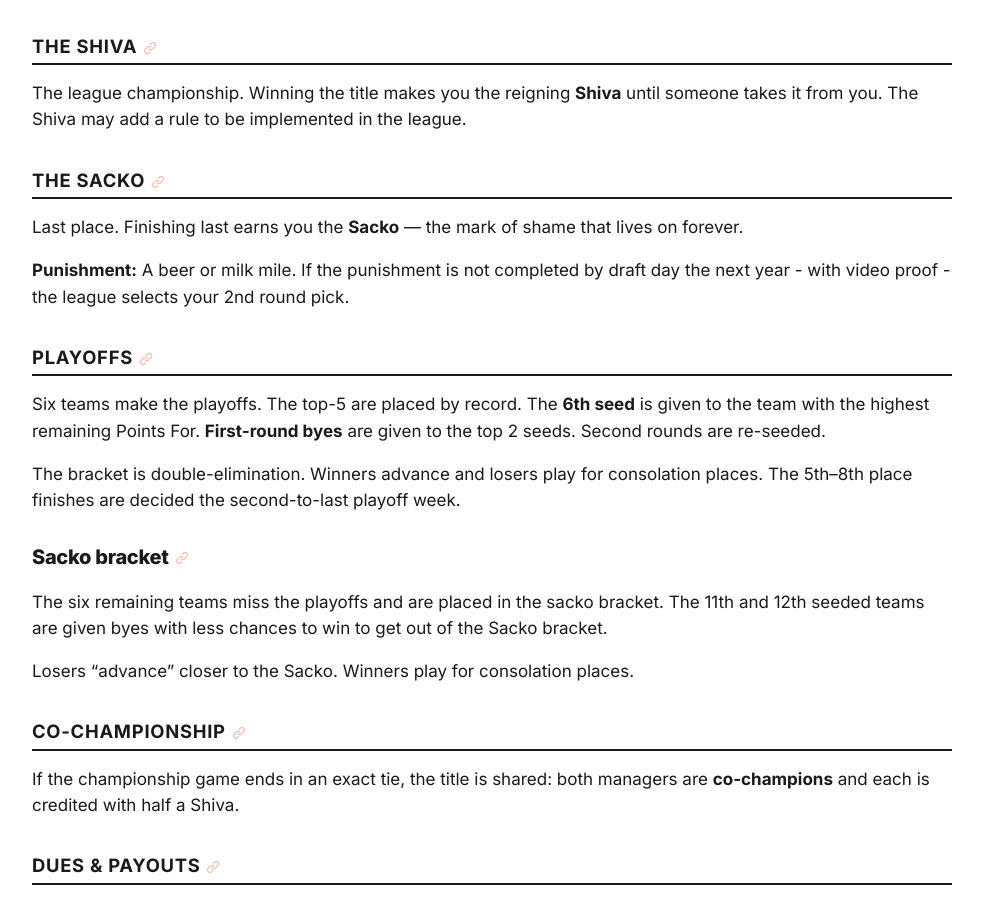
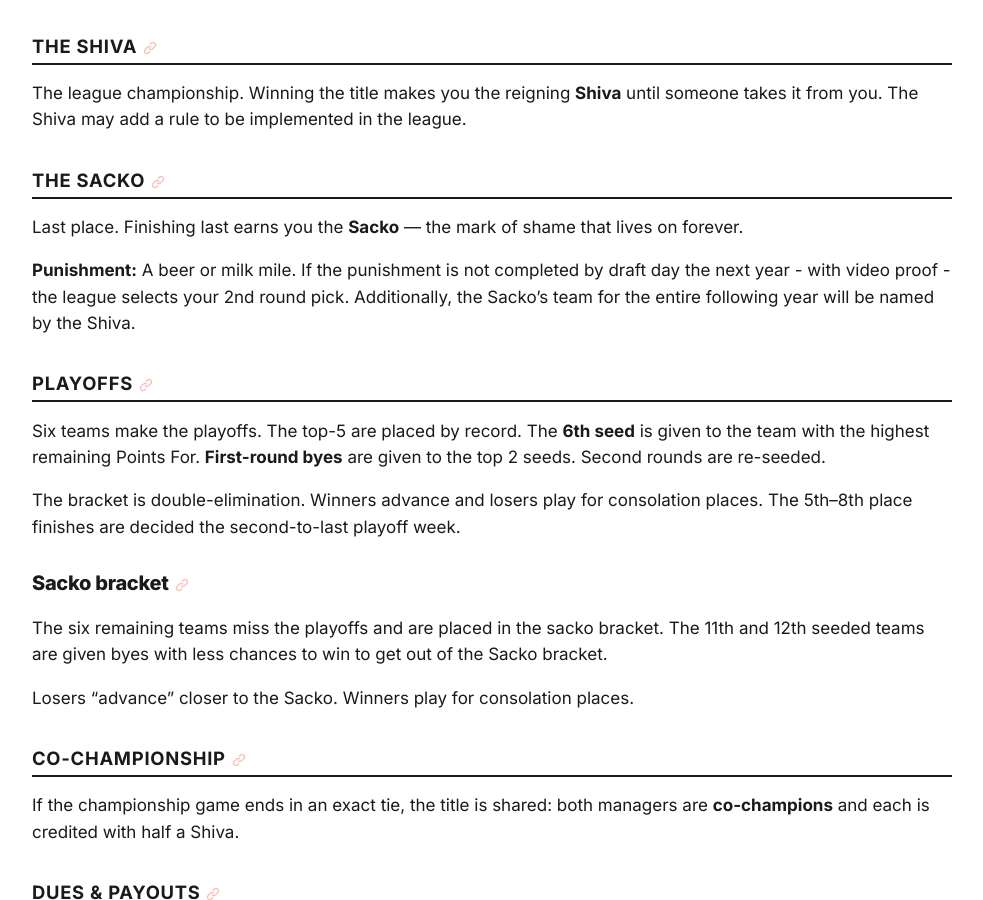
Before and after one commit to dillondrenzek/no-love-in-the-league, a Jekyll site: the page built from docs/rulebook/index.md, in a window 1280 px wide and 900 px high, scrolled down 1706 px. Shown: the whole window, without its empty margins (148-1131 px from the left). Built offline with Jekyll 4.4.1, drawn with Linux system fonts in a browser that asks for light colours.

Commit message:
add sacko naming rule (#27)

```diff
--- a/docs/rulebook/index.md
+++ b/docs/rulebook/index.md
@@ -49,7 +49,7 @@ someone takes it from you. The Shiva may add a rule to be implemented in the lea
 
 Last place. Finishing last earns you the **Sacko** — the mark of shame that lives on forever.
 
-**Punishment:** A beer or milk mile. If the punishment is not completed by draft day the next year - with video proof - the league selects your 2nd round pick.
+**Punishment:** A beer or milk mile. If the punishment is not completed by draft day the next year - with video proof - the league selects your 2nd round pick. Additionally, the Sacko's team for the entire following year will be named by the Shiva.
 
 ## Playoffs
 
```
